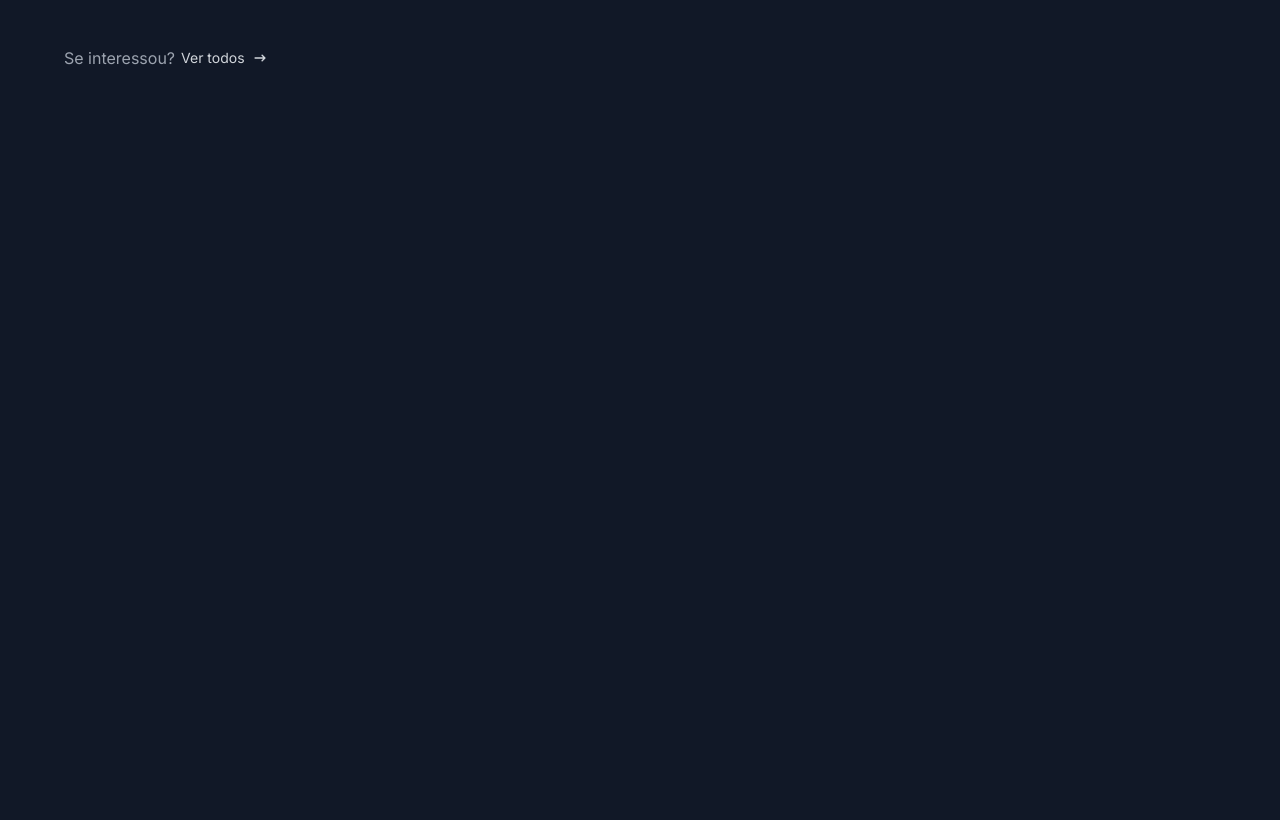
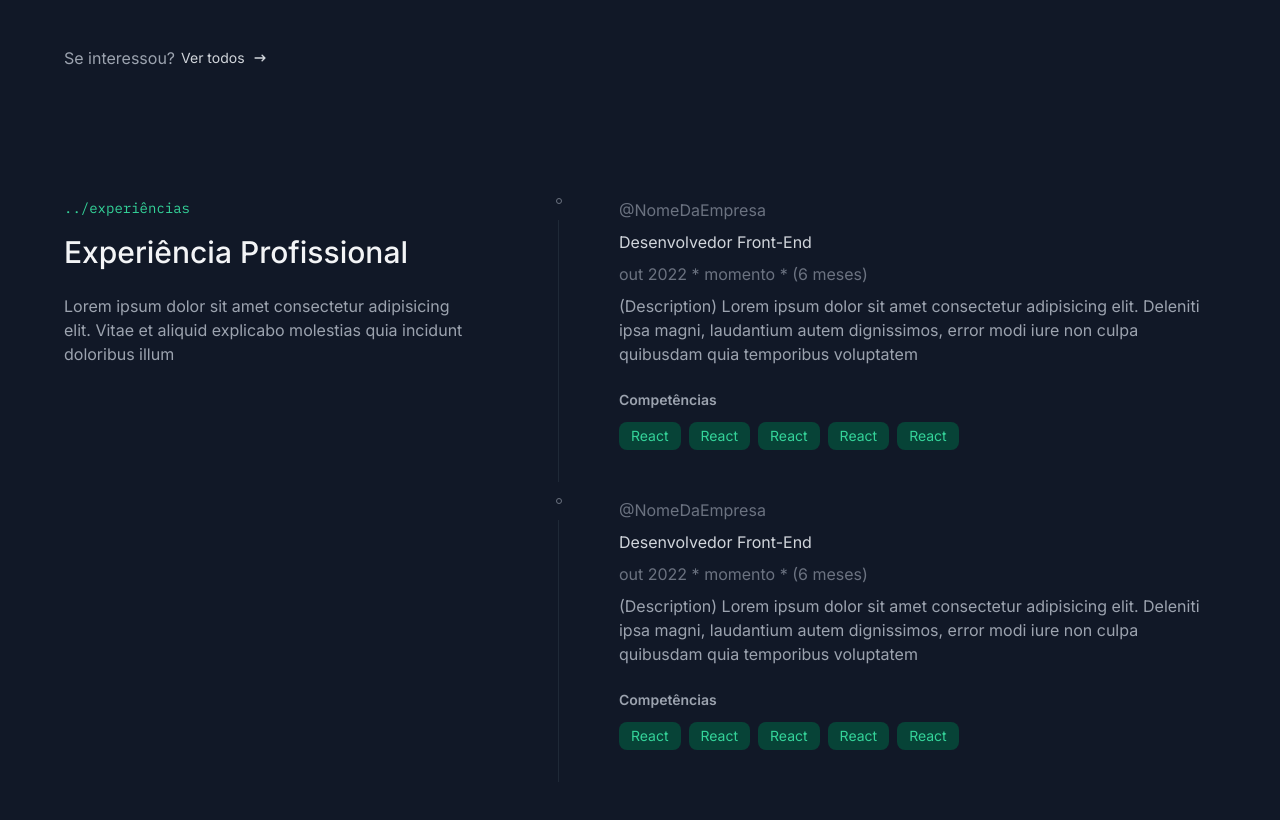
Before and after one commit to oducoelho/NewPortfolio, a Next.js app: page / in a window 1280 px wide. Shown: the part 2280-3100 px from the top of the page. Before the commit the page ends 2414 px from the top, so only its background shows below. Built offline with nearby package versions, Linux system fonts and the light colour scheme.

Commit message:
feat: Creating a Work Experience session

```diff
--- /dev/null
+++ b/app/components/pages/home/work-experience/experience-item.tsx
@@ -0,0 +1,50 @@
+import { TechBadge } from "@/app/components/tech-badge"
+import Image from "next/image"
+
+export const ExperienceItem = () => {
+  return (
+    <div className="grid grid-cols-[40px,1fr] gap-4 md:gap-10">
+      <div className="flex flex-col items-center gap-4">
+        <div className="rounded-full border border-gray-500 p-0.5">
+          {/*<Image
+            src=""
+            width={40}
+            height={40}
+            className="rounded-full"
+            alt=""
+          />*/}
+        </div>
+
+        <div className="h-full w-[1px] bg-gray-800" />
+      </div>
+
+      <div>
+        <div className="flex flex-col gap-2 text-sm sm:text-base">
+          <a
+            href=""
+            target="_blank"
+            className="text-gray-500 hover:text-emerald-500 transition-colors"
+          >
+            @NomeDaEmpresa
+          </a>
+          <h4 className="text-gray-300">Desenvolvedor Front-End</h4>
+          <span className="text-gray-500">
+            out 2022 * momento * (6 meses)
+          </span>
+          <p className="text-gray-400">
+            (Description)
+            Lorem ipsum dolor sit amet consectetur adipisicing elit. Deleniti ipsa magni, laudantium autem dignissimos, error modi iure non culpa quibusdam quia temporibus voluptatem
+          </p>
+        </div>
+        <p className="text-gray-400 text-sm mb-3 mt-6 font-semibold">Competências</p>
+        <div className="flex gap-x-2 gap-y-3 flex-wrap lg:max-w-[350px] mb-8">
+          <TechBadge name="React"/>
+          <TechBadge name="React"/>
+          <TechBadge name="React"/>
+          <TechBadge name="React"/>
+          <TechBadge name="React"/>
+        </div>
+      </div>
+    </div>
+  )
+}
--- /dev/null
+++ b/app/components/pages/home/work-experience/index.tsx
@@ -0,0 +1,20 @@
+import { SectionTitle } from "@/app/components/section-title"
+import { ExperienceItem } from "./experience-item"
+
+export const WorkExperience = () => {
+  return (
+    <section className="container py-16 flex gap-10 md:gap-4 lg:gap-16 flex-col md:flex-row">
+      <div className="max-w-[420px]">
+        <SectionTitle subtitle="experiências" title="Experiência Profissional" />
+        <p className="text-gray-400 mt-6">
+          Lorem ipsum dolor sit amet consectetur adipisicing elit. Vitae et aliquid explicabo molestias quia incidunt doloribus illum
+        </p>
+      </div>
+
+      <div className="flex flex-col gap-4">
+        <ExperienceItem />
+        <ExperienceItem />
+      </div>
+    </section>
+  )
+}
--- a/app/page.tsx
+++ b/app/page.tsx
@@ -1,6 +1,7 @@
 import { HighLightedProjects } from "./components/pages/highlighed-projects";
 import { HeroSection } from "./components/pages/home/hero-section";
 import { KnownTechs } from "./components/pages/home/known-techs";
+import { WorkExperience } from "./components/pages/home/work-experience";
 
 export default async function Home() {
   return (
@@ -8,6 +9,7 @@
       <HeroSection />
       <KnownTechs />
       <HighLightedProjects />
+      <WorkExperience />
     </>
   )
 }
```
